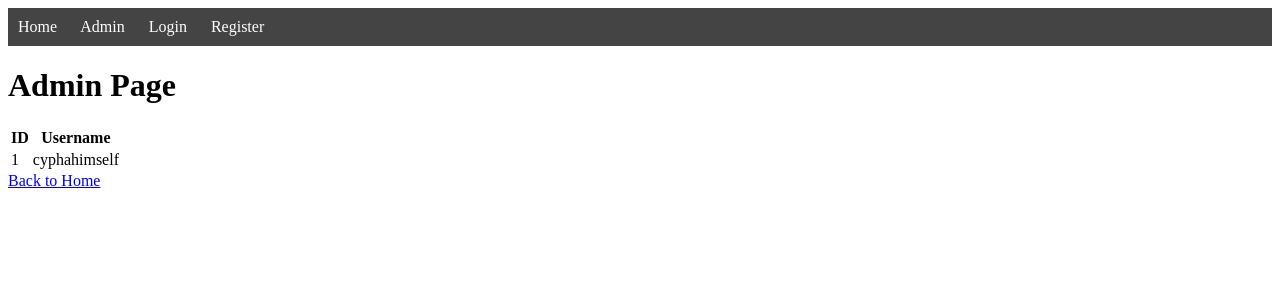
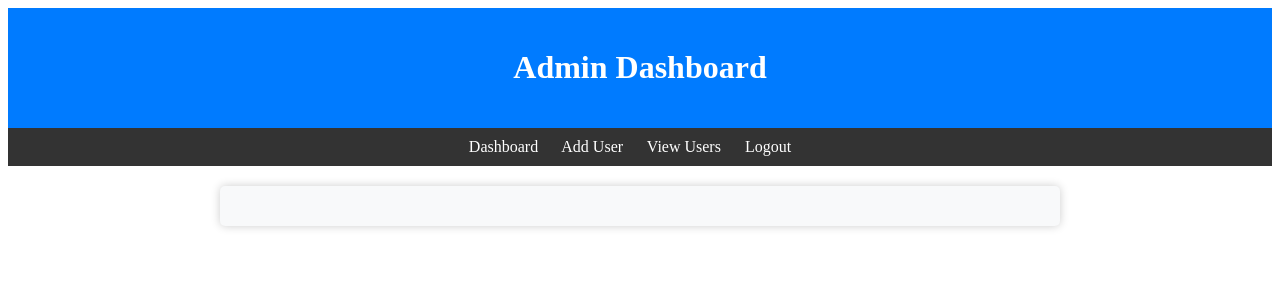
Before and after one commit to cypha-io/WASSCE-WEB-APP---FLASK-Login---Register-, a Flask app: page /admin in a window 1280 px wide. Shown: the top 300 px of the page. Run offline with Flask 3, Linux system fonts and the light colour scheme; a user stored in the database is signed in; data comes from the database, SQL or seed files in the repository; both versions use the stored data as it was after the commit.

Commit message:
Made some progress so far with the admin section!...

```diff
--- a/app.py
+++ b/app.py
@@ -34,7 +34,7 @@ def admin():
         return redirect(url_for('admin_login'))
 
     users = User.query.all()
-    return render_template('admin.html', users=users)
+    return render_template('admin_dashboard.html', users=users)
 
 
 @app.route('/login', methods=['GET', 'POST'])
@@ -112,5 +112,52 @@ def admin_logout():
     return redirect(url_for('admin_login'))
 
 
+@app.route('/admin/add_user', methods=['GET', 'POST'])
+def add_user():
+    if not session.get('admin_logged_in'):
+        flash('Admin Login required!', 'danger')
+        return redirect(url_for('admin_login'))
+
+    if request.method == 'POST':
+        username = request.form['username']
+        password = request.form['password']
+
+        existing_user = User.query.filter_by(username=username).first()
+        if existing_user:
+            flash('Username already exists. Please choose another username.', 'danger')
+        else:
+            new_user = User(username=username, password=password)
+            db.session.add(new_user)
+            db.session.commit()
+            flash('User added successfully!', 'success')
+
+    return render_template('add_user.html')
+
+@app.route('/admin/view_users')
+def view_users():
+    if not session.get('admin_logged_in'):
+        flash('Admin Login required!', 'danger')
+        return redirect(url_for('admin_login'))
+
+    users = User.query.all()
+    return render_template('view_users.html', users=users)
+
+@app.route('/admin/delete_user/<int:user_id>')
+def delete_user(user_id):
+    if not session.get('admin_logged_in'):
+        flash('Admin Login required!', 'danger')
+        return redirect(url_for('admin_login'))
+
+    user_to_delete = User.query.get(user_id)
+    if user_to_delete:
+        db.session.delete(user_to_delete)
+        db.session.commit()
+        flash('User deleted successfully!', 'success')
+    else:
+        flash('User not found!', 'danger')
+
+    return redirect(url_for('view_users'))
+
+
 if __name__ == '__main__':
     app.run(debug=True)
--- a/static/css/styles.css
+++ b/static/css/styles.css
@@ -1,12 +1,13 @@
 header {
+    background-color: #007bff;
+    color: #fff;
+    padding: 20px;
+    text-align: center;
+}
+nav {
     background-color: #333;
-    color: #fff;
     padding: 10px;
-}
-
-nav {
-    background-color: #444;
-    padding: 10px;
+    text-align: center;
 }
 
 nav a {
@@ -14,13 +15,58 @@ nav a {
     text-decoration: none;
     margin-right: 20px;
 }
-
 .container {
     max-width: 800px;
-    margin: 0 auto;
+    margin: 20px auto;
     padding: 20px;
+    background-color: #f8f9fa;
+    border-radius: 5px;
+    box-shadow: 0 0 10px rgba(0, 0, 0, 0.2);
+}
+table {
+    width: 100%;
+    border-collapse: collapse;
+    margin-top: 20px;
+    border: 1px solid #ccc;
+    background-color: #fff;
 }
 
+table th, table td {
+    padding: 10px;
+    text-align: left;
+}
+
+table th {
+    background-color: #007bff;
+    color: #fff;
+}
+form {
+    margin-top: 20px;
+}
+
+form label {
+    display: block;
+    margin-bottom: 5px;
+    font-weight: bold;
+}
+
+form input[type="text"],
+form input[type="password"] {
+    width: 100%;
+    padding: 10px;
+    margin-bottom: 15px;
+    border: 1px solid #ccc;
+    border-radius: 3px;
+}
+
+form button {
+    background-color: #007bff;
+    color: #fff;
+    border: none;
+    padding: 10px 20px;
+    border-radius: 3px;
+    cursor: pointer;
+}
 @media (max-width: 768px) {
     h1 {
         font-size: 24px;
--- a/templates/admin.html
+++ b/templates/admin.html
@@ -8,9 +8,9 @@
 <body>
     <nav>
         <a href="/">Home</a>
-        <a href="/admin">Admin</a>
-        <a href="/login">Login</a>
-        <a href="/register">Register</a>
+        <a href="/admin">Admin Panel</a>
+        <a href="/login">User Panel</a>
+        <!-- <a href="/register">Register</a> -->
     </nav>
     <h1>Admin Page</h1>
 
--- /dev/null
+++ b/templates/admin_dashboard.html
@@ -0,0 +1,23 @@
+<!DOCTYPE html>
+<html lang="en">
+<head>
+    <meta charset="UTF-8">
+    <meta name="viewport" content="width=device-width, initial-scale=1.0">
+    <title>Admin Dashboard</title>
+    <link rel="stylesheet" href="{{ url_for('static', filename='css/styles.css') }}">
+</head>
+<body>
+    <header>
+        <h1>Admin Dashboard</h1>
+    </header>
+    <nav>
+        <a href="/admin">Dashboard</a>
+        <a href="/admin/add_user">Add User</a>
+        <a href="/admin/view_users">View Users</a>
+        <a href="/admin/logout">Logout</a>
+    </nav>
+    <div class="container">
+        {% block content %}{% endblock %}
+    </div>
+</body>
+</html>
```
Also changed, not shown: templates/add_user.html (added, +12 -0 lines), templates/admin_login.html (+4 -4 lines), templates/login.html (+5 -4 lines), templates/main.html (+4 -5 lines), templates/register.html (+4 -3 lines), templates/view_users.html (added, +23 -0 lines), instance/users.db.
